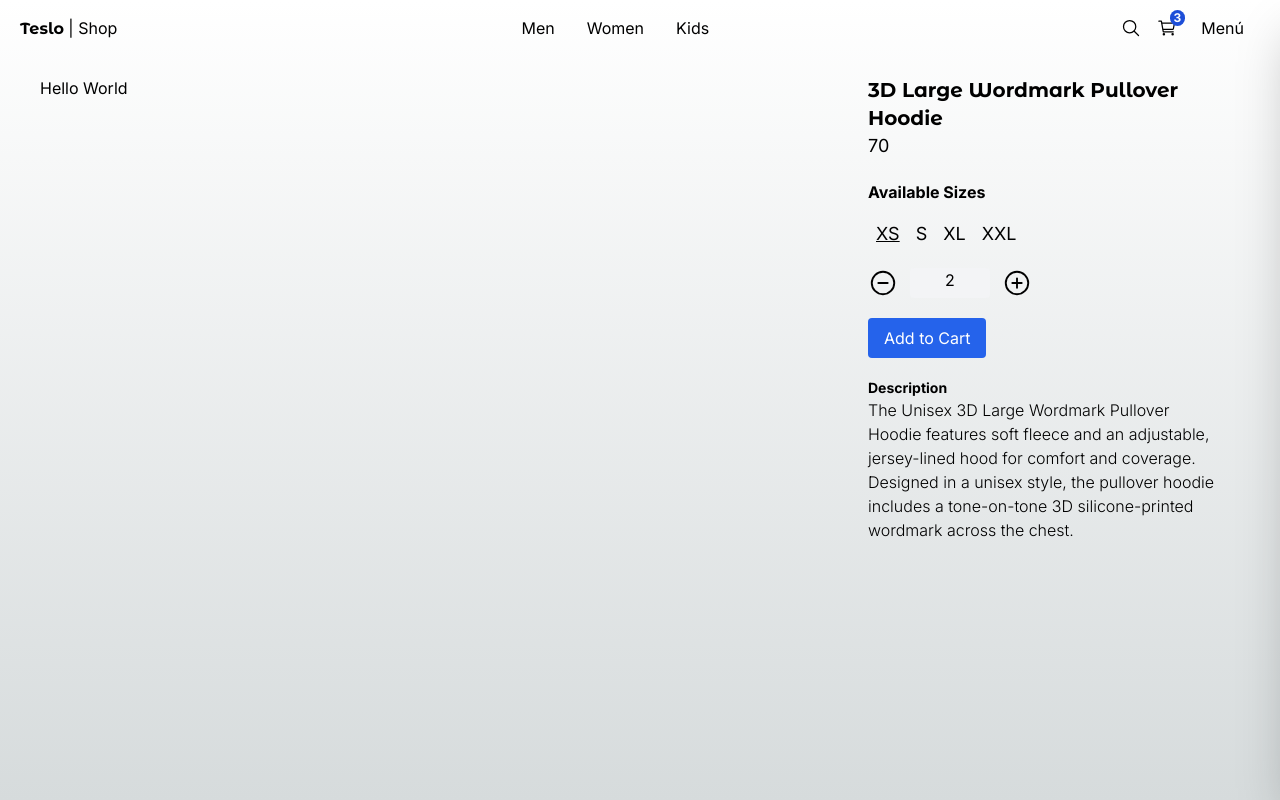
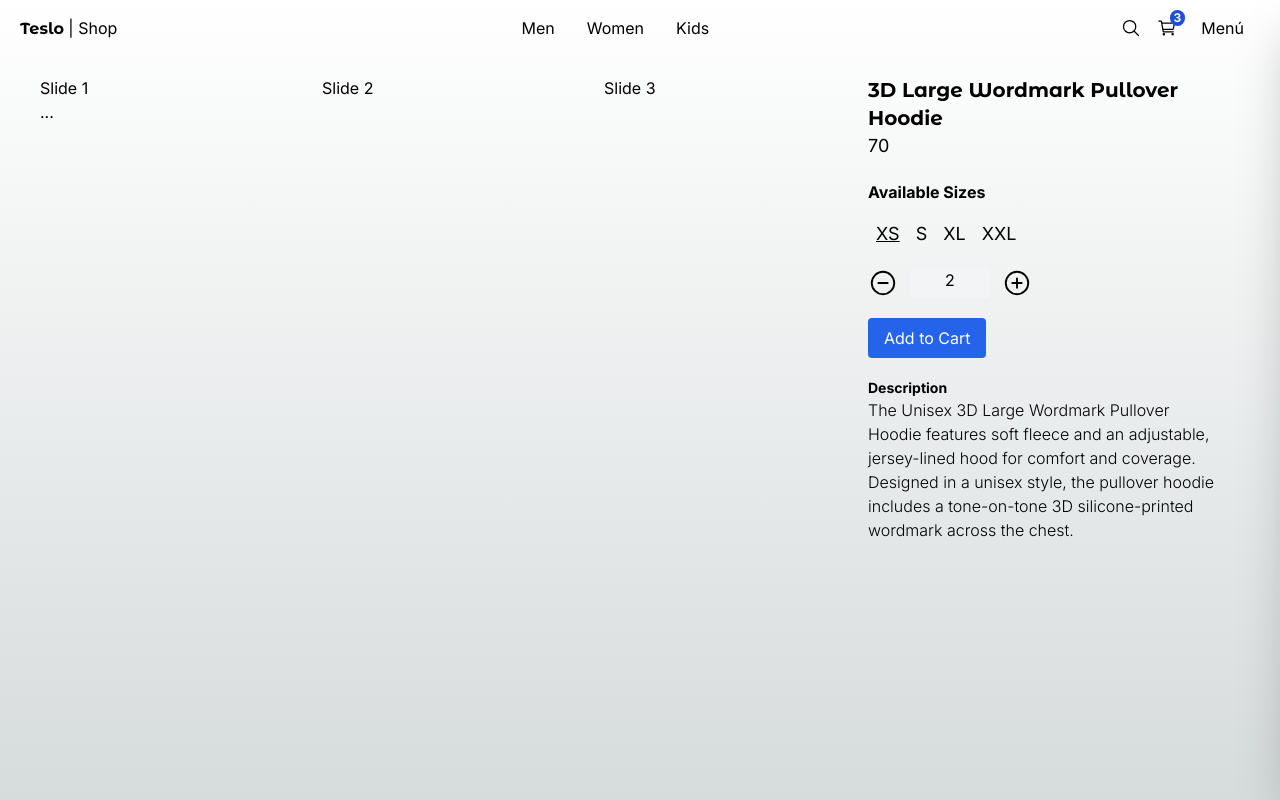
Before and after one commit to juanjosemayorga/teslo-shop-14, a Next.js app: page /product/3d_large_wordmark_pullover_hoodie in a window 1280 px wide. Built offline with nearby package versions, Linux system fonts and the light colour scheme.

Commit message:
Add Swiper library and ProductSlideShow component

```diff
--- a/package.json
+++ b/package.json
@@ -14,6 +14,7 @@
     "react": "^18",
     "react-dom": "^18",
     "react-icons": "^4.12.0",
+    "swiper": "^11.0.5",
     "zustand": "^4.4.7"
   },
   "devDependencies": {
--- a/src/app/(shop)/product/[slug]/page.tsx
+++ b/src/app/(shop)/product/[slug]/page.tsx
@@ -3,6 +3,7 @@
 import { titleFont } from "@/config/fonts";
 import { SizeSelector } from "@/components";
 import { QuantitySelector } from "@/components/product/quantity-selector/QuantitySelector";
+import { ProductSlideShow } from '../../../../components/product/slide-show/ProductSlideShow';
 
 interface Props {
   params: {
@@ -23,7 +24,10 @@
 
       {/* SlideShow */}
       <div className="col-span-1 md:col-span-2">
-        <h3>Hello World</h3>
+        <ProductSlideShow
+          title={product.title}
+          images={product.images}
+        />
       </div>
 
       {/* Details */}
--- a/src/components/index.ts
+++ b/src/components/index.ts
@@ -3,6 +3,7 @@
 
 export * from './product/quantity-selector/QuantitySelector'
 export * from './product/size-selector/SizeSelector'
+export * from './product/slide-show/ProductSlideShow'
 
 export * from './ui/not-found/PageNotFound'
 export * from './ui/sidebar/Sidebar'
--- /dev/null
+++ b/src/components/product/slide-show/ProductSlideShow.tsx
@@ -0,0 +1,29 @@
+'use client'
+
+import { Swiper, SwiperSlide } from 'swiper/react'
+import 'swiper/css'
+
+interface Props {
+  images: string[];
+  title: string;
+  className?: string;
+}
+
+export const ProductSlideShow = ({ images, title, className }: Props) => {
+  return (
+    <div className={className}>
+      <Swiper
+        spaceBetween={50}
+        slidesPerView={3}
+        onSlideChange={() => console.log('slide change')}
+        onSwiper={(swiper) => console.log(swiper)}
+      >
+        <SwiperSlide>Slide 1</SwiperSlide>
+        <SwiperSlide>Slide 2</SwiperSlide>
+        <SwiperSlide>Slide 3</SwiperSlide>
+        <SwiperSlide>Slide 4</SwiperSlide>
+        ...
+      </Swiper>
+    </div>
+  )
+}
```
Also changed, not shown: 1 other file (tests, documents, lock files or other folders).
